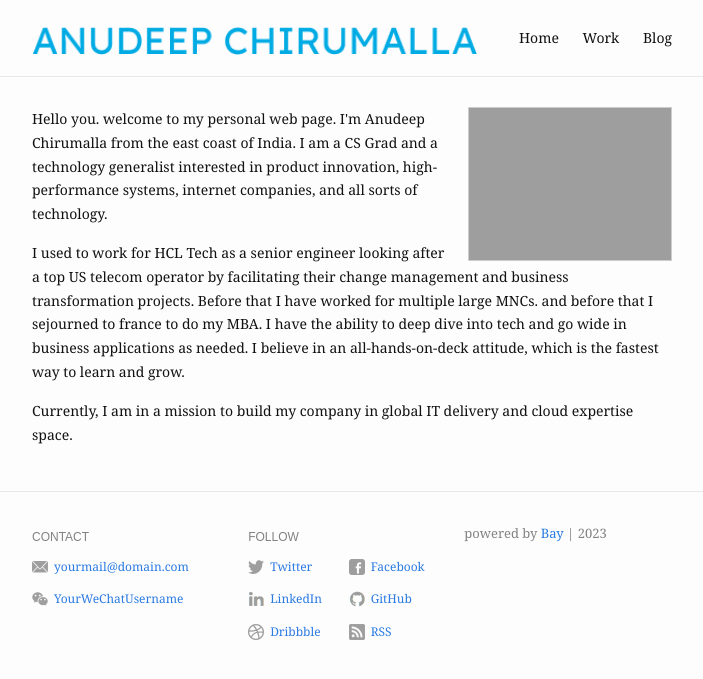
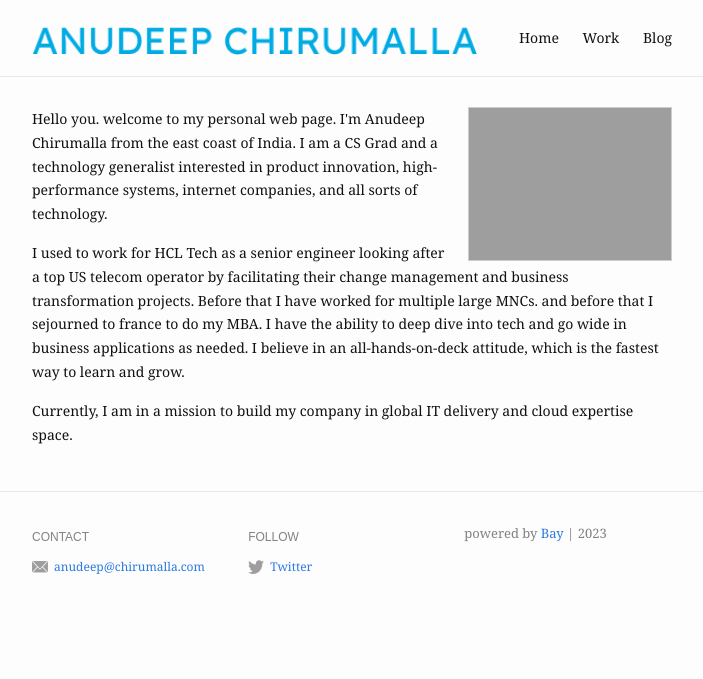
Before and after one commit to xlgits/deepgits.github.io, a Jekyll site: the page built from index.md, in a window 1280 px wide. Shown: the top 679 px of the page, without its empty margins (288-991 px from the left). Built offline with Jekyll 4.4.1, drawn with Linux system fonts in a browser that asks for light colours.

Commit message:
Update _config.yml

```diff
--- a/_config.yml
+++ b/_config.yml
@@ -4,8 +4,7 @@
 title: Bay Jekyll Theme
 description: >- # this means to ignore newlines until "baseurl:"
   Bay is a minimal Jekyll Theme.
-baseurl: "/bay" # the subpath of the site
-url: "https://eliottvincent.github.io" # the base hostname & protocol for the site
+url: "https://chirumalla.com" # the base hostname & protocol for the site
 og_image: /assets/img/profile-pic.jpg
 google_analytics: "UA-121636368-3"
 
@@ -20,25 +19,14 @@ footer:
   show_powered_by: true
   contact:
     - name: Email
-      value: yourmail@domain.com
-      link: mailto:yourmail@domain.com
-    - name: WeChat
-      value: YourWeChatUsername
-      link: "#"
+      value: anudeep@chirumalla.com
+      link: mailto:anudeep@chirumalla.com
+
   follow:
     - name: Twitter
       link: http://twitter.com/YourTwitterUsername
-      username: "@YourTwitterUsername"
-    - name: Facebook
-      link: http://facebook.com/YourFacebookUsername
-    - name: LinkedIn
-      link: http://linkedin.com/in/YourLinkedInUsername
-    - name: GitHub
-      link: http://github.com/YourGitHubUsername
-    - name: Dribbble
-      link: https://dribbble.com/YourDribbbleUsername
-    - name: RSS
-      link: /feed.xml
+      username: "@chirumallaurl"
+
 
 # Build settings
 markdown: kramdown
```
